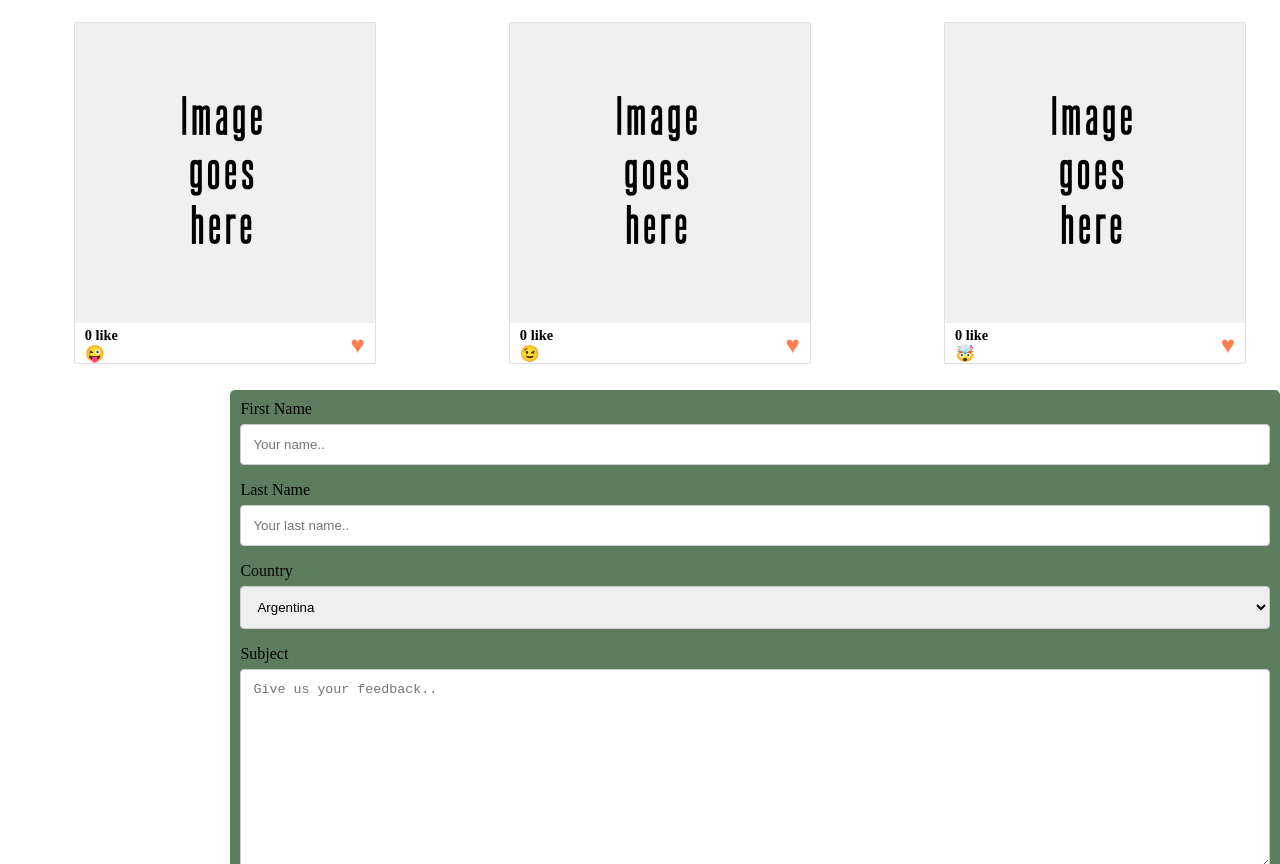
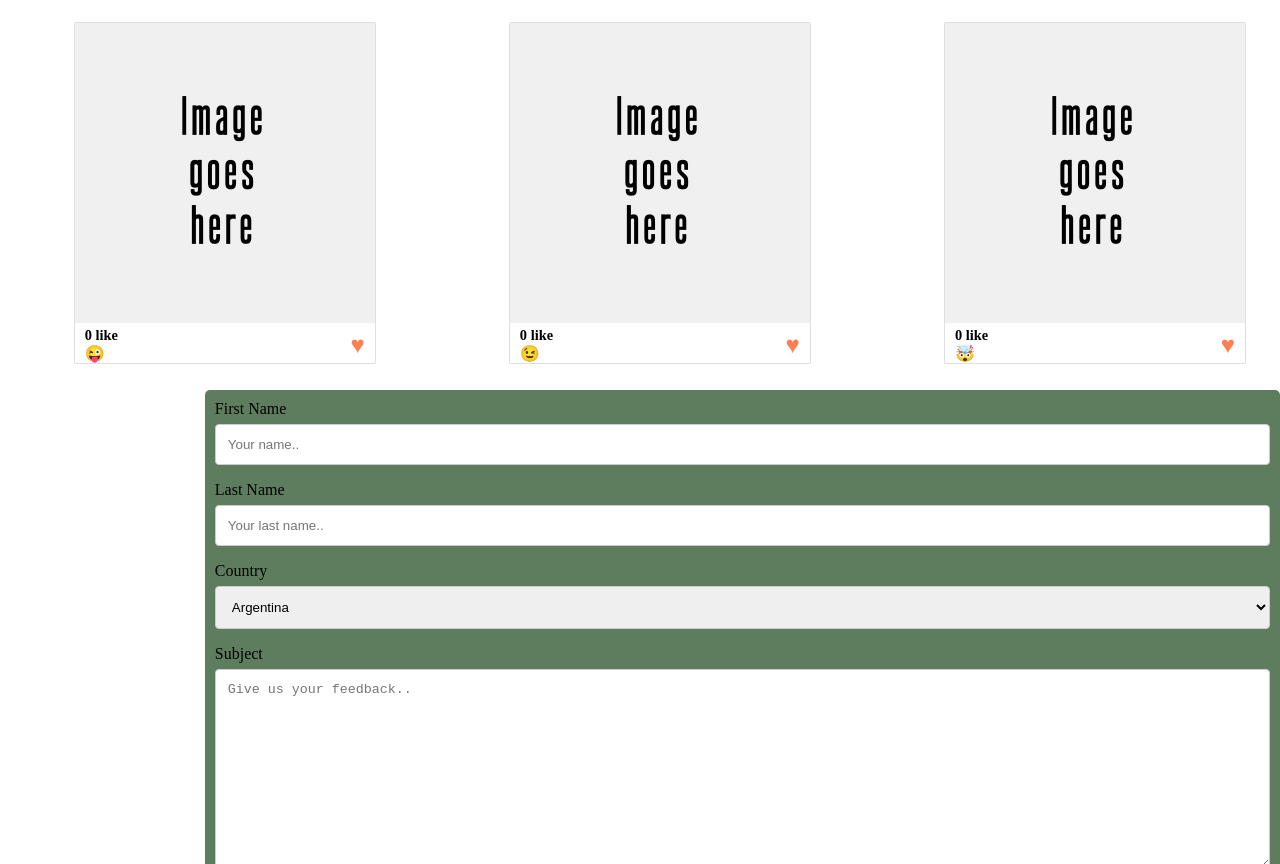
Before and after one commit to GacheruIan/test-, a plain HTML site: page index.html in a window 1280 px wide. Shown: the part 436-1300 px from the top of the page. Drawn offline with Linux system fonts and the light colour scheme; no server answers; a web font is replaced by a local one.

Commit message:
Style mid- container section

```diff
--- a/assets/css/style.css
+++ b/assets/css/style.css
@@ -248,7 +248,7 @@
   padding: 10px;
   display: inline-block;
   cursor: pointer;
-  margin-left: 18%;
+  margin-left: 16%;
   margin-top: 2%;
 
 }
```
